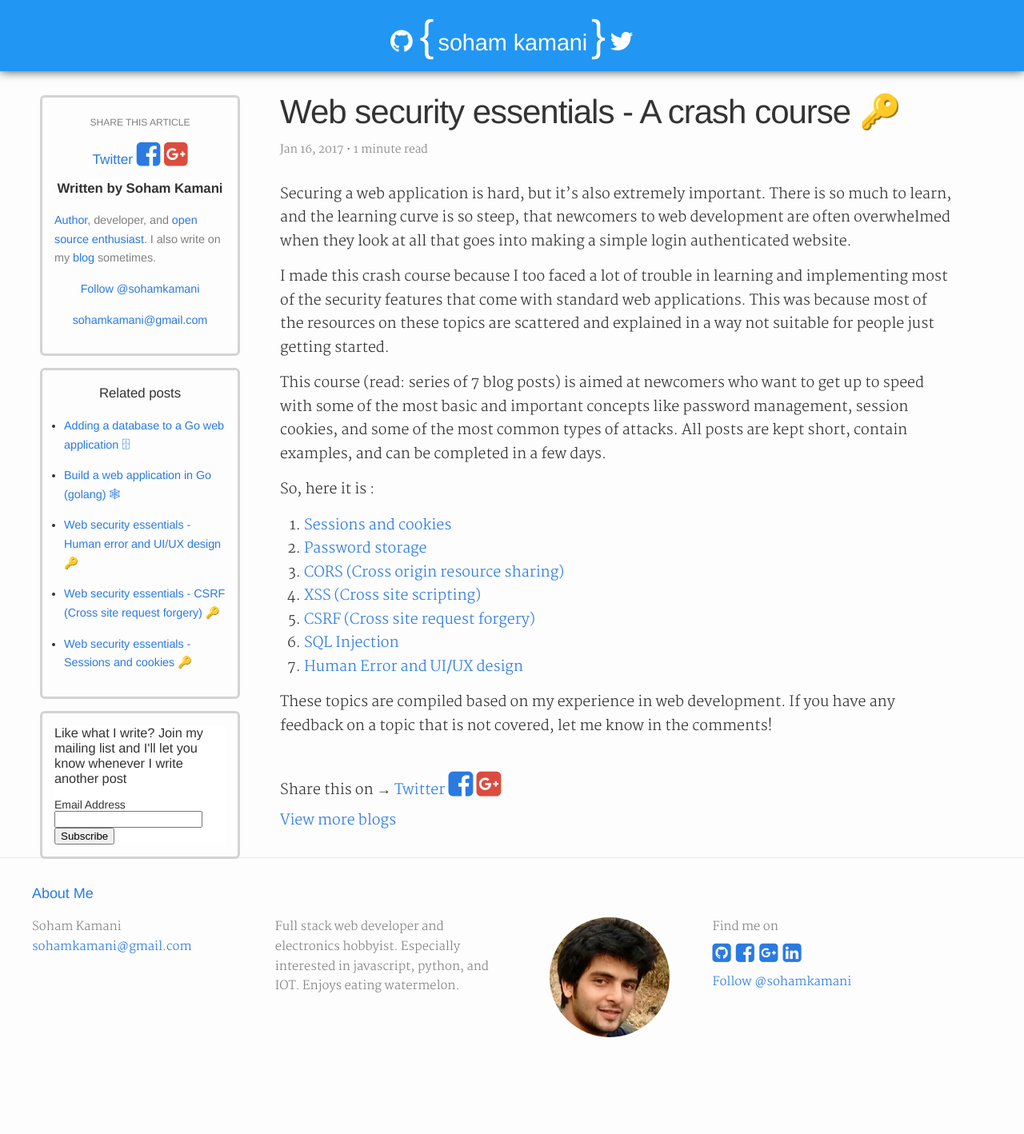
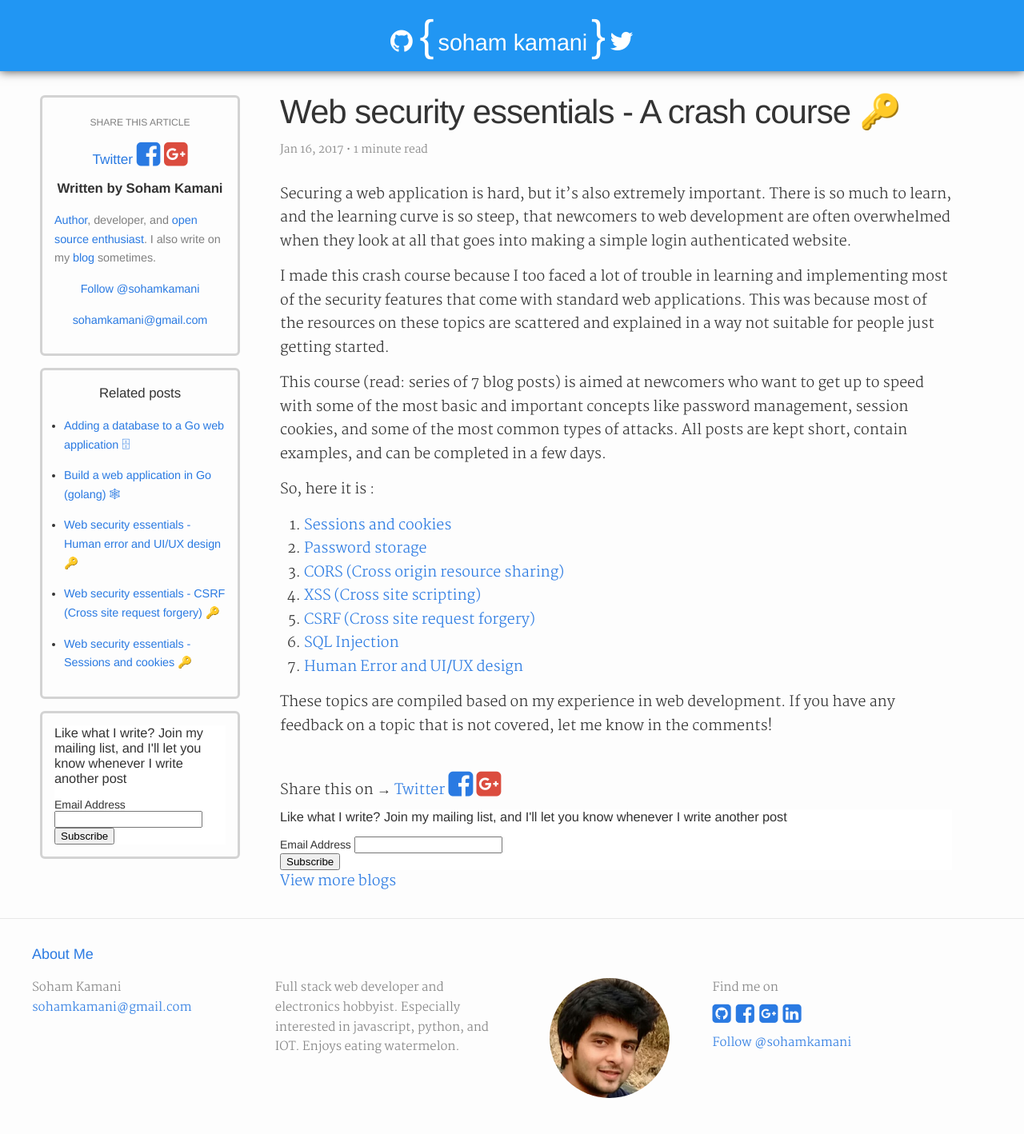
Before and after one commit to sohamkamani/sohamkamani.github.io, a Jekyll site: the page built from _posts/web-security/2017-01-16-web-security-essentials.md, in a window 1280 px wide. Shown: the whole page at 80% size. Built offline with Jekyll 4.4.1, drawn with Linux system fonts in a browser that asks for light colours; nearby versions of some CDN libraries; comment, search, counter and statistics services are not loaded; before the commit the page ends 1342 px from its top, so only the background shows below that.

Commit message:
email sub form working

```diff
--- a/_includes/share-page.html
+++ b/_includes/share-page.html
@@ -1,7 +1,10 @@
- <div class="share-page">
+<div class="share-page">
     Share this on &rarr;
     <a href="https://twitter.com/intent/tweet?text={{ page.title }}&url={{ site.url }}{{ page.url }}&via={{ site.twitter_username }}&related={{ site.twitter_username }}" rel="nofollow" target="_blank" title="Share on Twitter" class="twitter-share-button" data-size="large">Twitter</a>
     <a href="https://facebook.com/sharer.php?u={{ site.url }}{{ page.url }}" rel="nofollow" target="_blank" title="Share on Facebook" class="share-page__icon"><i class="fa fa-facebook-square"></i></a>
     <a href="https://plus.google.com/share?url={{ site.url }}{{ page.url }}" rel="nofollow" target="_blank" title="Share on Google+" class="share-page__icon" style="color:#DB4C3E"><i class="fa fa-google-plus-square"></i></a>
 </div>
+
+{% include subscription-form.html %}
+
 <a href="/blog/">View more blogs</a>
--- a/_includes/subscription-form.html
+++ b/_includes/subscription-form.html
@@ -8,7 +8,7 @@
 <div id="mc_embed_signup">
 <form action="https://sohamkamani.us17.list-manage.com/subscribe/post?u=84ea1f74b92bc659f025f95fe&amp;id=dc1498c2fe" method="post" id="mc-embedded-subscribe-form" name="mc-embedded-subscribe-form" class="validate" target="_blank" novalidate>
     <div id="mc_embed_signup_scroll">
-	<h3>Like what I write? Join my mailing list and I'll let you know whenever I write another post</h3>
+	<h3>Like what I write? Join my mailing list, and I'll let you know whenever I write another post</h3>
 <div class="mc-field-group">
 	<label for="mce-EMAIL">Email Address </label>
 	<input type="email" value="" name="EMAIL" class="required email" id="mce-EMAIL">
```
